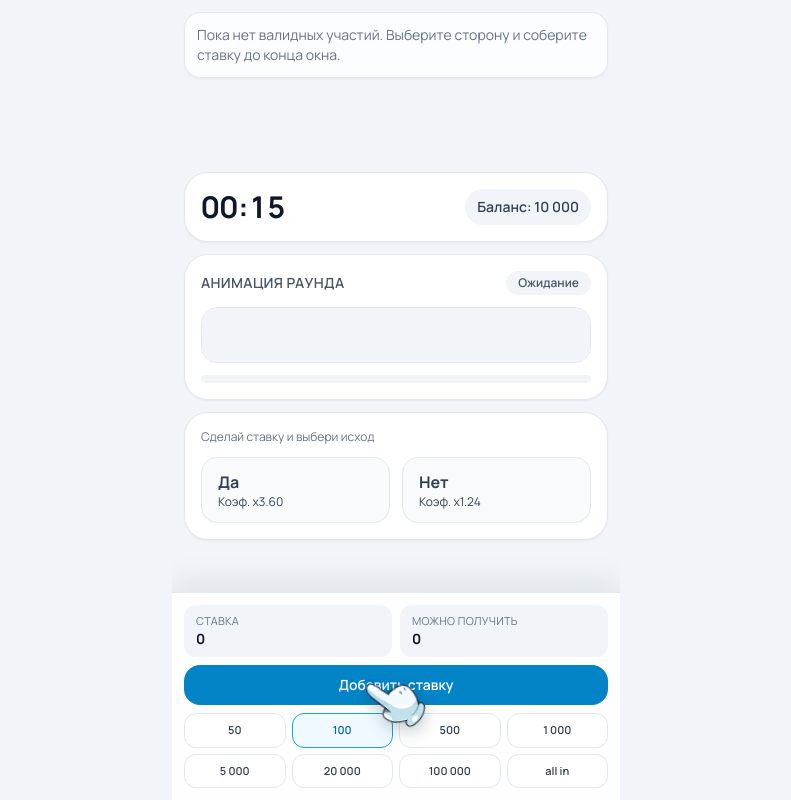
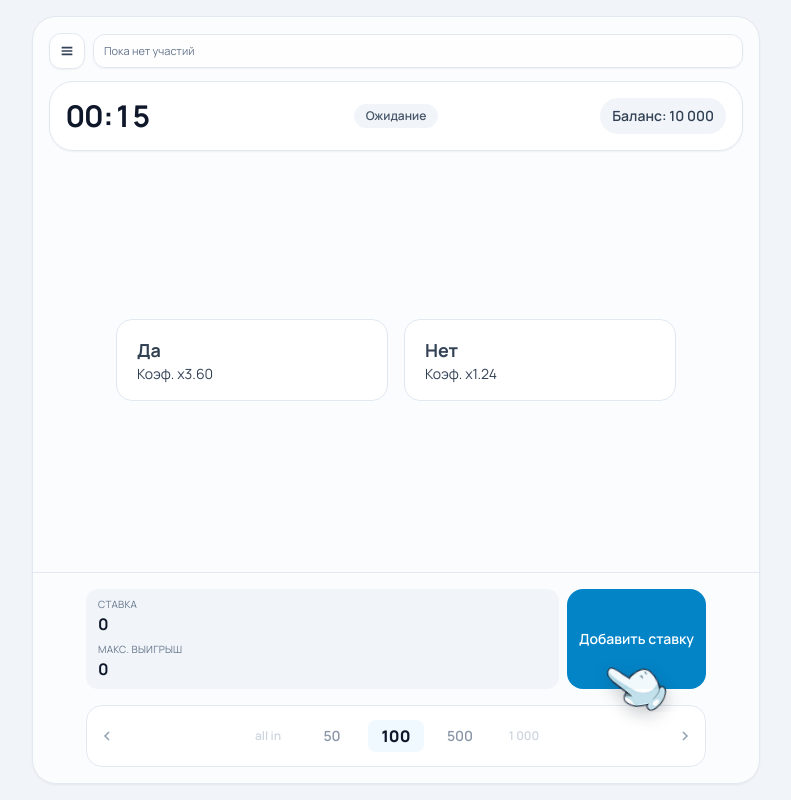
Before and after one commit to gzerro/passport_game, a React (Vite) app: page / in a window 1280 px wide. Shown: the whole page, without its empty margins (244-1035 px from the left). Built offline with nearby package versions, Linux system fonts and the light colour scheme.

Commit message:
готовая механика
Made-with: Cursor

```diff
--- a/src/App.tsx
+++ b/src/App.tsx
@@ -2,7 +2,6 @@ import { useEffect, useMemo, useRef, useState } from 'react';
 import { BalanceTopUpModal } from './components/BalanceTopUpModal';
 import { BetControls } from './components/BetControls';
 import { HistoryPanel } from './components/HistoryPanel';
-import { RoundAnimationPlaceholder } from './components/RoundAnimationPlaceholder';
 import { RoundStatusPanel } from './components/RoundStatusPanel';
 import { SideSelector } from './components/SideSelector';
 import { gameConfig } from './config/gameConfig';
@@ -11,7 +10,7 @@ import { BetSide } from './types/game';
 
 const App = () => {
   const {
-    phase,
+    stage,
     secondsLeft,
     balance,
     history,
@@ -69,25 +68,24 @@ const App = () => {
 
   return (
     <div className="h-[100dvh] overflow-hidden bg-slate-100 text-slate-900">
-      <div className="mx-auto flex h-full w-full max-w-md flex-col overflow-hidden">
-        <header className="max-h-[32dvh] min-h-[160px] shrink-0 overflow-y-auto px-3 pt-[calc(0.75rem+env(safe-area-inset-top))] pb-3">
+      <div className="mx-auto flex h-full w-full max-w-[760px] flex-col overflow-hidden md:px-4 md:py-4">
+        <div className="flex h-full min-h-0 flex-col overflow-hidden md:rounded-3xl md:border md:border-slate-200 md:bg-white/70 md:shadow-sm">
+          <header className="shrink-0 px-3 pt-[calc(0.75rem+env(safe-area-inset-top))] pb-2 md:px-4 md:pt-4 md:pb-3">
             <HistoryPanel entries={history} sideLabels={sideLabels} />
           </header>
 
-        <main className="min-h-0 flex-1 overflow-y-auto px-3 py-3">
-          <div className="space-y-3 pb-3">
+          <div className="shrink-0 px-3 pb-2 md:px-4 md:pb-3">
             <RoundStatusPanel
+              stage={stage}
               secondsLeft={secondsLeft}
               balance={balance}
               onBalanceClick={() => setIsTopUpOpen(true)}
             />
+          </div>
 
-            <RoundAnimationPlaceholder
-              isActive={phase === 'resolving'}
-              secondsLeft={secondsLeft}
-              totalSeconds={gameConfig.phases.resolvingDurationSec}
-            />
-
+          <main className="min-h-0 flex-1 px-3 pb-3 md:px-4 md:pb-4">
+            <div className="flex h-full items-center justify-center">
+              <div className="w-full max-w-[560px]">
                 <SideSelector
                   sides={gameConfig.sides}
                   selectedSide={selectedSide}
@@ -97,9 +95,11 @@ const App = () => {
                   onSelect={selectSide}
                 />
               </div>
+            </div>
           </main>
 
-        <footer className="shrink-0 border-t border-slate-200 bg-white/95 px-3 py-3 pb-[calc(0.75rem+env(safe-area-inset-bottom))] shadow-[0_-10px_30px_rgba(15,23,42,0.08)]">
+          <footer className="shrink-0 border-t border-slate-200 bg-white/95 px-3 py-3 pb-[calc(0.75rem+env(safe-area-inset-bottom))] shadow-[0_-10px_30px_rgba(15,23,42,0.08)] md:bg-transparent md:px-4 md:py-4 md:shadow-none">
+            <div className="mx-auto w-full max-w-[620px]">
               <BetControls
                 chips={gameConfig.chips}
                 selectedChip={selectedChip}
@@ -113,7 +113,9 @@ const App = () => {
                 onAddBet={addBet}
                 onResetBet={resetBet}
               />
+            </div>
           </footer>
+        </div>
       </div>
 
       <BalanceTopUpModal
--- a/src/components/BetControls.tsx
+++ b/src/components/BetControls.tsx
@@ -17,6 +17,27 @@ interface BetControlsProps {
 
 const chipLabel = (chip: ChipValue): string => (chip === 'all_in' ? 'all in' : formatNumber(chip));
 const handImageSrc = `${import.meta.env.BASE_URL}arm.png`;
+const visibleOffsets = [-2, -1, 0, 1, 2] as const;
+
+const getWrappedIndex = (index: number, length: number): number => {
+  if (length === 0) {
+    return 0;
+  }
+
+  return ((index % length) + length) % length;
+};
+
+const formatCompactStake = (value: number): string => {
+  if (value < 1_000) {
+    return formatNumber(value);
+  }
+
+  if (value < 1_000_000) {
+    return `${(value / 1_000).toFixed(1).replace('.', ',').replace(',0', '')}K`;
+  }
+
+  return `${(value / 1_000_000).toFixed(1).replace('.', ',').replace(',0', '')}M`;
+};
 
 export const BetControls = ({
   chips,
@@ -32,31 +53,48 @@ export const BetControls = ({
   onResetBet,
 }: BetControlsProps) => {
   const showResetButton = currentBet > 0;
+  const selectedChipIndex = Math.max(0, chips.findIndex((chip) => chip === selectedChip));
+
+  const shiftSelection = (direction: -1 | 1): void => {
+    if (disabled || chips.length === 0) {
+      return;
+    }
+
+    const nextIndex = getWrappedIndex(selectedChipIndex + direction, chips.length);
+    onSelectChip(chips[nextIndex]);
+  };
 
   return (
     <section className="space-y-2">
-      <div className="grid grid-cols-2 gap-2">
-        <div className="rounded-xl bg-slate-100 px-3 py-2">
-          <p className="text-[11px] uppercase tracking-wide text-slate-500">Ставка</p>
-          <p className="text-sm font-bold text-slate-900">{formatNumber(currentBet)}</p>
+      <div className="flex items-stretch gap-2">
+        <div className="flex-1 rounded-xl bg-slate-100 px-3 py-2">
+          <div>
+            <p className="text-[10px] uppercase tracking-wide text-slate-500">Ставка</p>
+            <p className="text-base font-bold text-slate-900">{formatNumber(currentBet)}</p>
           </div>
-        <div className="rounded-xl bg-slate-100 px-3 py-2">
-          <p className="text-[11px] uppercase tracking-wide text-slate-500">Можно получить</p>
-          <p className="text-sm font-bold text-slate-900">{formatNumber(potentialPayout)}</p>
+          <div className="mt-1.5">
+            <p className="text-[10px] uppercase tracking-wide text-slate-500">Макс. выигрыш</p>
+            <p className="text-base font-bold text-slate-900">{formatNumber(potentialPayout)}</p>
           </div>
         </div>
 
-      <div className="flex items-center gap-2">
         <button
           type="button"
           disabled={!canAddBet}
           onClick={onAddBet}
           className={[
-            'relative flex-1 rounded-2xl px-3 py-2.5 text-sm font-semibold text-white transition',
+            'relative min-w-[112px] rounded-2xl px-3 py-2.5 text-center text-sm font-semibold text-white transition',
             canAddBet ? 'bg-sky-600 active:scale-[0.99]' : 'cursor-not-allowed bg-slate-300',
           ].join(' ')}
         >
-          Добавить ставку
+          {currentBet > 0 ? (
+            <span className="block">
+              <span className="block text-[10px] uppercase tracking-wide text-white/80">Добавить ставку</span>
+              <span className="block text-lg font-extrabold">{formatCompactStake(currentBet)}</span>
+            </span>
+          ) : (
+            <span>Добавить ставку</span>
+          )}
           {showAddBetHint ? (
             <img
               src={handImageSrc}
@@ -66,7 +104,9 @@ export const BetControls = ({
             />
           ) : null}
         </button>
+      </div>
 
+      <div className="flex items-center gap-2">
         {showResetButton ? (
           <button
             type="button"
@@ -89,28 +129,72 @@ export const BetControls = ({
         ) : null}
       </div>
 
-      <div className="grid grid-cols-4 gap-1.5">
-        {chips.map((chip) => {
-          const selected = selectedChip === chip;
+      <div className="rounded-2xl border border-slate-200 bg-white px-2 py-1.5">
+        <div
+          className={[
+            'relative h-12 overflow-hidden rounded-xl',
+            disabled ? 'opacity-60' : '',
+          ].join(' ')}
+        >
+          <button
+            type="button"
+            aria-label="Предыдущий номинал"
+            disabled={disabled}
+            onClick={() => shiftSelection(-1)}
+            className={[
+              'absolute left-0 top-0 z-20 h-full w-1/2 rounded-l-xl',
+              disabled ? 'cursor-not-allowed' : 'active:bg-slate-100/60',
+            ].join(' ')}
+          />
+          <button
+            type="button"
+            aria-label="Следующий номинал"
+            disabled={disabled}
+            onClick={() => shiftSelection(1)}
+            className={[
+              'absolute right-0 top-0 z-20 h-full w-1/2 rounded-r-xl',
+              disabled ? 'cursor-not-allowed' : 'active:bg-slate-100/60',
+            ].join(' ')}
+          />
+
+          <div className="pointer-events-none absolute inset-y-0 left-1 z-30 flex items-center text-slate-400">
+            <svg viewBox="0 0 24 24" className="h-4 w-4" fill="none" stroke="currentColor" strokeWidth="2.5">
+              <path d="M15 18L9 12L15 6" />
+            </svg>
+          </div>
+          <div className="pointer-events-none absolute inset-y-0 right-1 z-30 flex items-center text-slate-400">
+            <svg viewBox="0 0 24 24" className="h-4 w-4" fill="none" stroke="currentColor" strokeWidth="2.5">
+              <path d="M9 18L15 12L9 6" />
+            </svg>
+          </div>
+
+          <div className="pointer-events-none absolute inset-y-0 left-0 z-10 w-14 bg-gradient-to-r from-white to-transparent" />
+          <div className="pointer-events-none absolute inset-y-0 right-0 z-10 w-14 bg-gradient-to-l from-white to-transparent" />
+
+          <div className="pointer-events-none relative z-20 flex h-full items-center justify-center gap-2">
+            {visibleOffsets.map((offset) => {
+              const chipIndex = getWrappedIndex(selectedChipIndex + offset, chips.length);
+              const chip = chips[chipIndex];
+              const distance = Math.abs(offset);
 
               return (
-            <button
-              key={String(chip)}
-              type="button"
-              disabled={disabled}
-              onClick={() => onSelectChip(chip)}
+                <div
+                  key={`${offset}-${chip}`}
                   className={[
-                'rounded-xl border px-2 py-2 text-[11px] font-semibold transition',
-                disabled ? 'cursor-not-allowed opacity-60' : 'active:scale-[0.99]',
-                selected
-                  ? 'border-sky-500 bg-sky-50 text-sky-700'
-                  : 'border-slate-200 bg-white text-slate-700 hover:border-slate-300',
+                    'min-w-[56px] select-none text-center transition-all duration-200',
+                    distance === 0
+                      ? 'rounded-lg bg-sky-50 px-2 py-1 text-base font-extrabold text-slate-900 opacity-100'
+                      : distance === 1
+                        ? 'text-sm font-semibold text-slate-500 opacity-75'
+                        : 'text-xs font-semibold text-slate-400 opacity-45',
                   ].join(' ')}
                 >
                   {chipLabel(chip)}
-            </button>
+                </div>
               );
             })}
+          </div>
+        </div>
       </div>
     </section>
   );
--- a/src/components/HistoryPanel.tsx
+++ b/src/components/HistoryPanel.tsx
@@ -9,16 +9,37 @@ interface HistoryPanelProps {
 
 export const HistoryPanel = ({ entries, sideLabels }: HistoryPanelProps) => {
   const [modalEntry, setModalEntry] = useState<HistoryEntry | null>(null);
+  const [isRulesOpen, setIsRulesOpen] = useState<boolean>(false);
+  const [isRulesExpanded, setIsRulesExpanded] = useState<boolean>(false);
+
+  const openRulesModal = (): void => {
+    setIsRulesExpanded(false);
+    setIsRulesOpen(true);
+  };
 
   return (
-    <div className="space-y-2">
+    <div>
+      <div className="flex items-center gap-2">
+        <button
+          type="button"
+          aria-label="Открыть правила"
+          onClick={openRulesModal}
+          className="grid h-9 w-9 shrink-0 place-items-center rounded-xl border border-slate-200 bg-white text-slate-700 shadow-sm transition active:scale-[0.98]"
+        >
+          <svg viewBox="0 0 24 24" className="h-4 w-4" fill="none" stroke="currentColor" strokeWidth="2.4">
+            <path d="M4 7H20" />
+            <path d="M4 12H20" />
+            <path d="M4 17H20" />
+          </svg>
+        </button>
+
         {entries.length === 0 ? (
-        <div className="rounded-2xl border border-slate-200 bg-white/80 p-3 text-sm text-slate-500 shadow-sm">
-          Пока нет валидных участий. Выберите сторону и соберите ставку до конца окна.
+          <div className="flex-1 rounded-xl border border-slate-200 bg-white/85 px-2.5 py-2 text-[11px] text-slate-500 shadow-sm">
+            Пока нет участий
           </div>
         ) : (
-        <div className="overflow-x-auto pb-1">
-          <ul className="flex min-w-max gap-2 pr-1">
+          <div className="no-scrollbar flex-1 overflow-x-auto">
+            <ul className="flex min-w-max gap-1.5 pr-1">
               {entries.map((entry) => {
                 const sideLabel = sideLabels[entry.selectedSide];
                 const signedDelta = `${entry.balanceDelta >= 0 ? '+' : ''}${formatNumber(entry.balanceDelta)}`;
@@ -28,12 +49,12 @@ export const HistoryPanel = ({ entries, sideLabels }: HistoryPanelProps) => {
                     <button
                       type="button"
                       onClick={() => setModalEntry(entry)}
-                    className="min-w-[104px] rounded-xl border border-slate-200 bg-white px-3 py-2 text-left transition active:scale-[0.99]"
+                      className="min-w-[88px] rounded-lg border border-slate-200 bg-white px-2 py-1.5 text-left transition active:scale-[0.99]"
                     >
-                    <p className="text-[11px] font-semibold uppercase tracking-wide text-slate-600">{sideLabel}</p>
+                      <p className="text-[10px] font-semibold uppercase tracking-wide text-slate-600">{sideLabel}</p>
                       <p
                         className={[
-                        'mt-1 text-sm font-bold',
+                          'mt-0.5 text-xs font-bold',
                           entry.balanceDelta >= 0 ? 'text-emerald-600' : 'text-rose-600',
                         ].join(' ')}
                       >
@@ -46,6 +67,51 @@ export const HistoryPanel = ({ entries, sideLabels }: HistoryPanelProps) => {
             </ul>
           </div>
         )}
+      </div>
+
+      {isRulesOpen ? (
+        <div
+          className="fixed inset-0 z-[60] flex items-end bg-slate-900/45 p-3 sm:items-center sm:justify-center"
+          onClick={() => setIsRulesOpen(false)}
+        >
+          <div
+            className="w-full max-w-xs rounded-3xl bg-white p-4 text-sm text-slate-700 shadow-2xl"
+            onClick={(event) => event.stopPropagation()}
+          >
+            <div className="mb-3 flex items-center justify-between">
+              <h3 className="text-sm font-bold text-slate-900">Меню</h3>
+              <button
+                type="button"
+                onClick={() => setIsRulesOpen(false)}
+                className="rounded-full border border-slate-200 px-2 py-1 text-xs text-slate-500"
+              >
+                Закрыть
+              </button>
+            </div>
+
+            <button
+              type="button"
+              onClick={() => setIsRulesExpanded((prev) => !prev)}
+              className="flex w-full items-center justify-between rounded-xl border border-slate-200 bg-slate-50 px-3 py-2 text-left font-semibold text-slate-800 transition active:scale-[0.99]"
+            >
+              <span>Правила</span>
+              <svg
+                viewBox="0 0 24 24"
+                className={['h-4 w-4 transition-transform', isRulesExpanded ? 'rotate-180' : 'rotate-0'].join(' ')}
+                fill="none"
+                stroke="currentColor"
+                strokeWidth="2.5"
+              >
+                <path d="M6 9L12 15L18 9" />
+              </svg>
+            </button>
+
+            {isRulesExpanded ? (
+              <p className="mt-2 rounded-xl bg-slate-50 px-3 py-2 text-sm text-slate-700">Выбери забьет или нет.</p>
+            ) : null}
+          </div>
+        </div>
+      ) : null}
 
       {modalEntry ? (
         <div
--- a/src/components/RoundAnimationPlaceholder.tsx
+++ b/src/components/RoundAnimationPlaceholder.tsx
@@ -1,34 +1,32 @@
+import { StageIndicator } from '../types/game';
+
 interface RoundAnimationPlaceholderProps {
-  isActive: boolean;
+  stage: StageIndicator;
   secondsLeft: number;
   totalSeconds: number;
 }
 
 export const RoundAnimationPlaceholder = ({
-  isActive,
+  stage,
   secondsLeft,
   totalSeconds,
 }: RoundAnimationPlaceholderProps) => {
+  const isResolving = stage === 'resolving';
+  const isFinished = stage === 'finished';
   const safeTotal = totalSeconds <= 0 ? 1 : totalSeconds;
-  const progress = isActive ? ((safeTotal - secondsLeft) / safeTotal) * 100 : 0;
+  const progress = isResolving ? ((safeTotal - secondsLeft) / safeTotal) * 100 : isFinished ? 100 : 0;
   const width = `${Math.max(0, Math.min(100, progress)).toFixed(1)}%`;
 
   return (
     <section className="rounded-3xl border border-slate-200 bg-white p-4 shadow-sm">
-      <div className="flex items-center justify-between gap-3">
-        <p className="text-sm font-semibold uppercase tracking-wide text-slate-600">Анимация раунда</p>
-        <span
-          className={[
-            'rounded-full px-3 py-1 text-xs font-semibold',
-            isActive ? 'bg-amber-100 text-amber-700' : 'bg-slate-100 text-slate-600',
-          ].join(' ')}
-        >
-          {isActive ? 'Идет игра' : 'Ожидание'}
-        </span>
-      </div>
+      <p className="text-sm font-semibold uppercase tracking-wide text-slate-600">Анимация раунда</p>
 
       <div className="mt-3 h-14 overflow-hidden rounded-2xl border border-slate-200 bg-slate-50">
-        <div className={isActive ? 'animation-lane h-full w-full' : 'h-full w-full bg-slate-100'} />
+        <div
+          className={
+            isResolving ? 'animation-lane h-full w-full' : isFinished ? 'h-full w-full bg-emerald-100' : 'h-full w-full bg-slate-100'
+          }
+        />
       </div>
 
       <div className="mt-3 h-2 overflow-hidden rounded-full bg-slate-100">
--- a/src/components/RoundStatusPanel.tsx
+++ b/src/components/RoundStatusPanel.tsx
@@ -1,23 +1,43 @@
 import { formatCountdown, formatNumber } from '../helpers/formatters';
+import { StageIndicator } from '../types/game';
 
 interface RoundStatusPanelProps {
+  stage: StageIndicator;
   secondsLeft: number;
   balance: number;
   onBalanceClick: () => void;
 }
 
-export const RoundStatusPanel = ({ secondsLeft, balance, onBalanceClick }: RoundStatusPanelProps) => {
+const getStageBadge = (stage: StageIndicator): { label: string; className: string } => {
+  if (stage === 'resolving') {
+    return { label: 'Идет игра', className: 'bg-amber-100 text-amber-700' };
+  }
+
+  if (stage === 'finished') {
+    return { label: 'Итоги', className: 'bg-emerald-100 text-emerald-700' };
+  }
+
+  return { label: 'Ожидание', className: 'bg-slate-100 text-slate-600' };
+};
+
+export const RoundStatusPanel = ({ stage, secondsLeft, balance, onBalanceClick }: RoundStatusPanelProps) => {
+  const stageBadge = getStageBadge(stage);
+
   return (
     <section className="rounded-3xl border border-slate-200 bg-white p-4 shadow-sm">
-      <div className="flex items-start justify-between gap-3">
-        <div>
+      <div className="grid grid-cols-[1fr_auto_1fr] items-center gap-2">
+        <div className="justify-self-start">
           <p className="text-3xl font-bold tabular-nums text-slate-900">{formatCountdown(secondsLeft)}</p>
         </div>
+
+        <span className={['rounded-full px-3 py-1 text-xs font-semibold', stageBadge.className].join(' ')}>
+          {stageBadge.label}
+        </span>
 
         <button
           type="button"
           onClick={onBalanceClick}
-          className="rounded-full bg-slate-100 px-3 py-2 text-sm font-semibold text-slate-700 transition active:scale-[0.99]"
+          className="justify-self-end rounded-full bg-slate-100 px-3 py-2 text-sm font-semibold text-slate-700 transition active:scale-[0.99]"
         >
           Баланс: {formatNumber(balance)}
         </button>
--- a/src/components/SideSelector.tsx
+++ b/src/components/SideSelector.tsx
@@ -21,10 +21,8 @@ export const SideSelector = ({
   onSelect,
 }: SideSelectorProps) => {
   return (
-    <section className="rounded-3xl border border-slate-200 bg-white p-4 shadow-sm">
-      <p className="mb-3 text-xs text-slate-500">Сделай ставку и выбери исход</p>
-
-      <div className="grid grid-cols-2 gap-3">
+    <div className="w-full">
+      <div className="grid grid-cols-2 gap-3 md:gap-4">
         {sides.map((side) => {
           const selected = selectedSide === side.id;
 
@@ -35,15 +33,15 @@ export const SideSelector = ({
               disabled={disabled}
               onClick={() => onSelect(side.id)}
               className={[
-                'relative rounded-2xl border px-4 py-3 text-left transition',
+                'relative rounded-2xl border px-4 py-3 text-left transition md:px-5 md:py-4',
                 disabled ? 'cursor-not-allowed opacity-60' : 'active:scale-[0.99]',
                 selected
                   ? 'border-sky-500 bg-sky-50 text-sky-700 shadow-sm'
-                  : 'border-slate-200 bg-slate-50 text-slate-700 hover:border-slate-300',
+                  : 'border-slate-200 bg-white text-slate-700 hover:border-slate-300',
               ].join(' ')}
             >
-              <p className="text-base font-bold">{side.label}</p>
-              <p className="text-xs">Коэф. x{formatCoefficient(coefficients[side.id])}</p>
+              <p className="text-base font-bold md:text-lg">{side.label}</p>
+              <p className="text-xs md:text-sm">Коэф. x{formatCoefficient(coefficients[side.id])}</p>
               {hintedSide === side.id ? (
                 <img
                   src={handImageSrc}
@@ -56,6 +54,6 @@ export const SideSelector = ({
           );
         })}
       </div>
-    </section>
+    </div>
   );
 };
--- a/src/config/gameConfig.ts
+++ b/src/config/gameConfig.ts
@@ -12,7 +12,7 @@ export const gameConfig: GameConfig = {
   phases: {
     bettingDurationSec: 20,
     resolvingDurationSec: 8,
-    finishedIndicatorDurationMs: 1400,
+    finishedIndicatorDurationMs: 5000,
   },
   defaults: {
     startingBalance: 10_000,
--- a/src/engine/useGameEngine.ts
+++ b/src/engine/useGameEngine.ts
@@ -107,10 +107,10 @@ export const useGameEngine = (): UseGameEngineResult => {
     let cancelled = false;
     let phaseTimeout: number | null = null;
     let countdownInterval: number | null = null;
-    let finishedStageTimeout: number | null = null;
 
     const bettingMs = gameConfig.phases.bettingDurationSec * 1000;
     const resolvingMs = gameConfig.phases.resolvingDurationSec * 1000;
+    const finishedMs = gameConfig.phases.finishedIndicatorDurationMs;
 
     const updateCountdown = (phaseEndsAt: number): void => {
       if (cancelled) {
@@ -133,16 +133,14 @@ export const useGameEngine = (): UseGameEngineResult => {
       }, 250);
     };
 
-    const startBettingPhase = (activeRoundId: number, forceBettingStage: boolean): void => {
+    const startBettingPhase = (activeRoundId: number): void => {
       if (cancelled) {
         return;
       }
 
       setRoundId(activeRoundId);
       setPhase('betting');
-      if (forceBettingStage) {
-        setStage('betting');
-      }
+      setStage('betting');
 
       const phaseEndsAt = Date.now() + bettingMs;
       startCountdown(phaseEndsAt);
@@ -240,21 +238,18 @@ export const useGameEngine = (): UseGameEngineResult => {
         setSelectedSide(null);
       }
 
+      setPhase('finished');
       setStage('finished');
-      if (finishedStageTimeout !== null) {
-        window.clearTimeout(finishedStageTimeout);
-      }
 
-      finishedStageTimeout = window.setTimeout(() => {
-        if (!cancelled) {
-          setStage('betting');
-        }
-      }, gameConfig.phases.finishedIndicatorDurationMs);
+      const phaseEndsAt = Date.now() + finishedMs;
+      startCountdown(phaseEndsAt);
 
-      startBettingPhase(activeRoundId + 1, false);
+      phaseTimeout = window.setTimeout(() => {
+        startBettingPhase(activeRoundId + 1);
+      }, finishedMs);
     };
 
-    startBettingPhase(getNextRoundId(storedHistory), true);
+    startBettingPhase(getNextRoundId(storedHistory));
 
     return () => {
       cancelled = true;
@@ -266,14 +261,10 @@ export const useGameEngine = (): UseGameEngineResult => {
       if (countdownInterval !== null) {
         window.clearInterval(countdownInterval);
       }
-
-      if (finishedStageTimeout !== null) {
-        window.clearTimeout(finishedStageTimeout);
-      }
     };
   }, [storedHistory]);
 
-  const controlsDisabled = phase === 'resolving';
+  const controlsDisabled = phase !== 'betting';
 
   const potentialPayout = selectedSide ? Math.round(currentBet * gameConfig.coefficients[selectedSide]) : 0;
   const netProfit = potentialPayout - currentBet;
--- a/src/types/game.ts
+++ b/src/types/game.ts
@@ -1,4 +1,4 @@
-export type GamePhase = 'betting' | 'resolving';
+export type GamePhase = 'betting' | 'resolving' | 'finished';
 
 export type StageIndicator = 'betting' | 'resolving' | 'finished';
 
```
Also changed, not shown: src/index.css (+9 -0 lines). Lines whose indentation alone changed are shown as unchanged.
